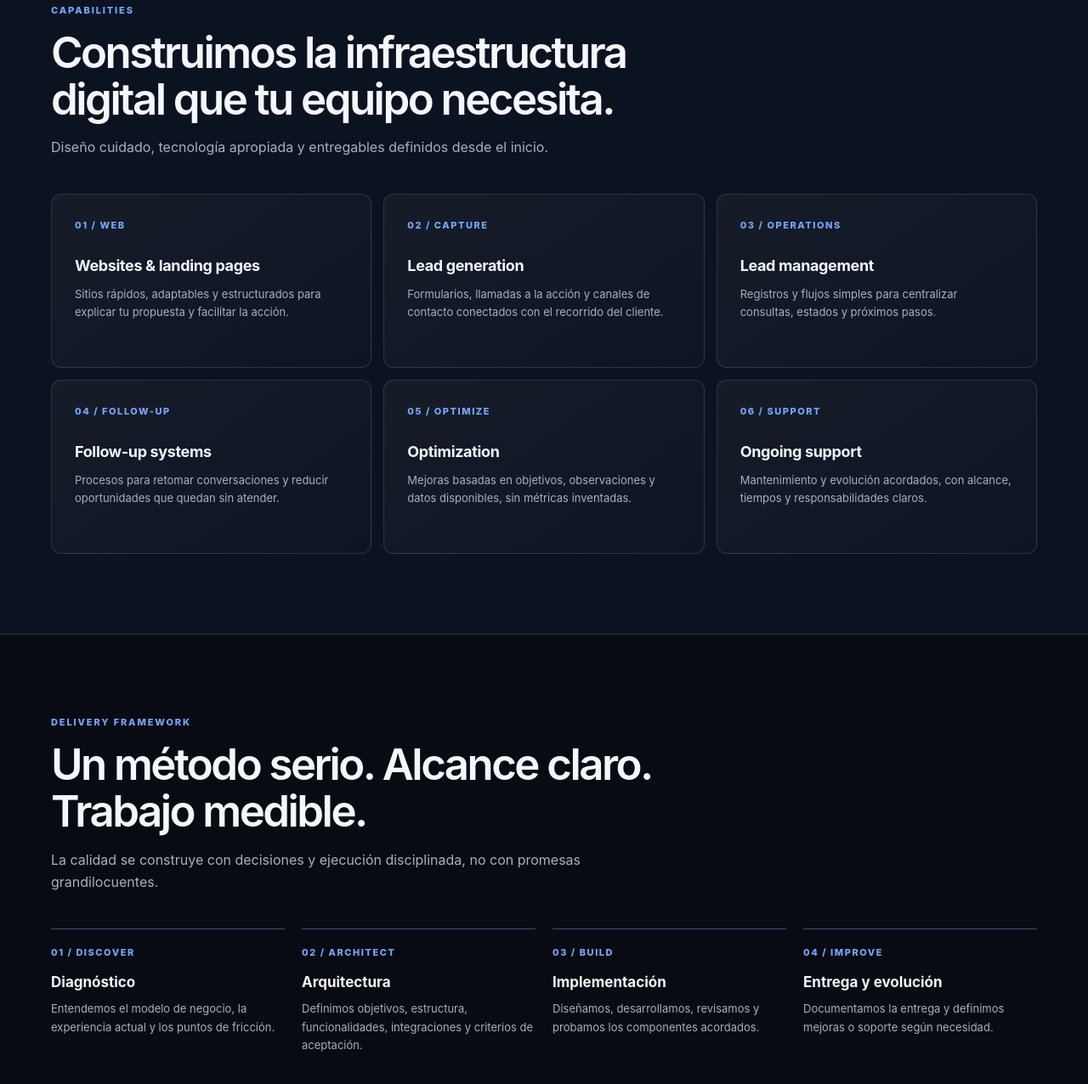
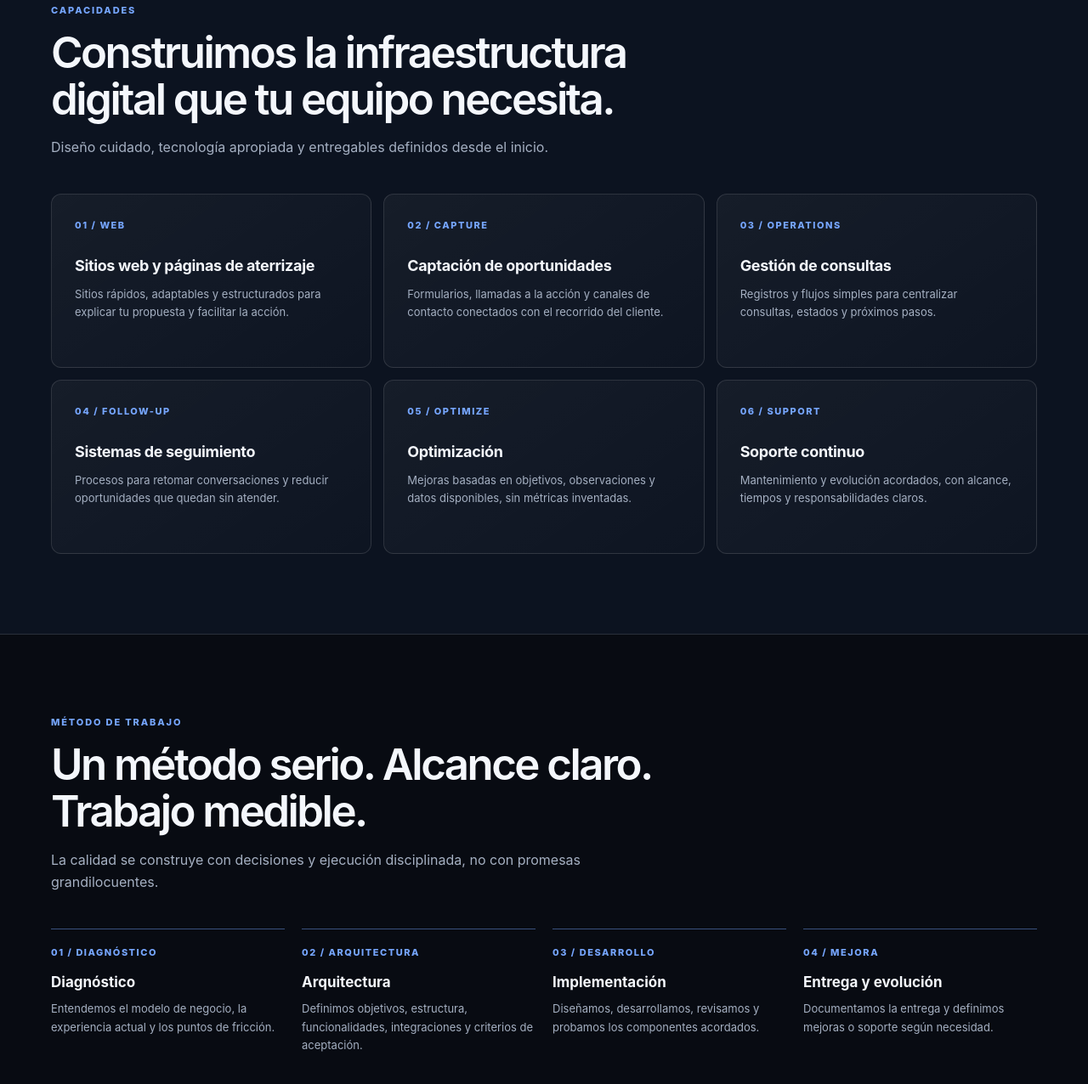
Before and after one commit to Facuk27/Digital-studio-web-, a plain HTML site: page index-es.html in a window 1280 px wide. Shown: the part 1482-2758 px from the top of the page at 85% size. Drawn offline with Linux system fonts and the light colour scheme.

Commit message:
Polish Spanish homepage localization and industry labels

```diff
--- a/index-es.html
+++ b/index-es.html
@@ -24,24 +24,24 @@ section{padding:94px 0}.intro{max-width:720px;margin-bottom:42px}.intro h2,.spli
 <a class="skip" href="#contenido">Saltar al contenido</a>
 <header><div class="wrap nav"><a class="brand" href="#" aria-label="Digital Studio Web, inicio">DIGITAL <b>STUDIO</b> WEB</a><nav class="links" aria-label="Navegación principal"><a href="#sistema">Sistema 360</a><a href="#capacidades">Capacidades</a><a href="#metodo">Método</a><a href="#sectores">Sectores</a><a href="#preguntas">FAQ</a></nav><div class="navright"><a class="lang" href="index.html" lang="en">EN</a><a class="btn nav-cta" href="#contacto">Hablemos ↗</a></div></div></header>
 <main id="contenido">
-<section class="hero"><div class="wrap"><div class="eyebrow">Digital systems for business growth</div><h1>Convertí tu presencia digital en un <span class="accent">sistema de crecimiento.</span></h1><p>Diseñamos experiencias web y procesos de captación y seguimiento que ayudan a las empresas a presentar mejor su propuesta, organizar oportunidades y operar con más claridad.</p><div class="actions"><a class="btn" href="mailto:contacto.digitalstudioweb@gmail.com?subject=Diagnostico%20digital%20-%20Digital%20Studio%20Web">Solicitar diagnóstico ↗</a><a class="btn ghost" href="#sistema">Explorar el sistema</a></div><div class="proofline"><span>Estrategia y diseño</span><span>Desarrollo web</span><span>Captación y seguimiento</span><span>Atención global y remota</span></div></div></section>
+<section class="hero"><div class="wrap"><div class="eyebrow">Sistemas digitales para impulsar negocios</div><h1>Convertí tu presencia digital en un <span class="accent">sistema de crecimiento.</span></h1><p>Diseñamos experiencias web y procesos de captación y seguimiento que ayudan a las empresas a presentar mejor su propuesta, organizar oportunidades y operar con más claridad.</p><div class="actions"><a class="btn" href="mailto:contacto.digitalstudioweb@gmail.com?subject=Diagnostico%20digital%20-%20Digital%20Studio%20Web">Solicitar diagnóstico ↗</a><a class="btn ghost" href="#sistema">Explorar el sistema</a></div><div class="proofline"><span>Estrategia y diseño</span><span>Desarrollo web</span><span>Captación y seguimiento</span><span>Atención global y remota</span></div></div></section>
 <section id="sistema"><div class="wrap split"><div><div class="kicker">Client System 360</div><h2>De la primera visita al próximo paso comercial.</h2><p>Una web es solo una parte de la experiencia. Conectamos la presentación de tu empresa con herramientas prácticas para recibir, ordenar y dar seguimiento a las consultas. El alcance se adapta a tu operación; no vendemos automatizaciones innecesarias.</p></div><div class="system"><h3>Un sistema. Cuatro componentes.</h3><p>Una arquitectura digital pensada para trabajar como un conjunto.</p><ul class="checklist"><li>Presencia web y páginas enfocadas en conversión</li><li>Captación mediante formularios y canales de contacto</li><li>Registro y organización de oportunidades</li><li>Procesos de seguimiento y mejora continua</li></ul><p style="margin:22px 0 0"><a class="btn ghost" href="system-demo.html">Ver demo general ↗</a><a class="btn ghost" href="real-estate-demo.html">Ver demo inmobiliaria ↗</a></p></div></div></section>
-<section class="darkband" id="capacidades"><div class="wrap"><div class="intro"><div class="kicker">Capabilities</div><h2>Construimos la infraestructura digital que tu equipo necesita.</h2><p>Diseño cuidado, tecnología apropiada y entregables definidos desde el inicio.</p></div><div class="cards">
-<article class="card"><div class="num">01 / WEB</div><h3>Websites & landing pages</h3><p>Sitios rápidos, adaptables y estructurados para explicar tu propuesta y facilitar la acción.</p></article>
-<article class="card"><div class="num">02 / CAPTURE</div><h3>Lead generation</h3><p>Formularios, llamadas a la acción y canales de contacto conectados con el recorrido del cliente.</p></article>
-<article class="card"><div class="num">03 / OPERATIONS</div><h3>Lead management</h3><p>Registros y flujos simples para centralizar consultas, estados y próximos pasos.</p></article>
-<article class="card"><div class="num">04 / FOLLOW-UP</div><h3>Follow-up systems</h3><p>Procesos para retomar conversaciones y reducir oportunidades que quedan sin atender.</p></article>
-<article class="card"><div class="num">05 / OPTIMIZE</div><h3>Optimization</h3><p>Mejoras basadas en objetivos, observaciones y datos disponibles, sin métricas inventadas.</p></article>
-<article class="card"><div class="num">06 / SUPPORT</div><h3>Ongoing support</h3><p>Mantenimiento y evolución acordados, con alcance, tiempos y responsabilidades claros.</p></article>
+<section class="darkband" id="capacidades"><div class="wrap"><div class="intro"><div class="kicker">Capacidades</div><h2>Construimos la infraestructura digital que tu equipo necesita.</h2><p>Diseño cuidado, tecnología apropiada y entregables definidos desde el inicio.</p></div><div class="cards">
+<article class="card"><div class="num">01 / WEB</div><h3>Sitios web y páginas de aterrizaje</h3><p>Sitios rápidos, adaptables y estructurados para explicar tu propuesta y facilitar la acción.</p></article>
+<article class="card"><div class="num">02 / CAPTURE</div><h3>Captación de oportunidades</h3><p>Formularios, llamadas a la acción y canales de contacto conectados con el recorrido del cliente.</p></article>
+<article class="card"><div class="num">03 / OPERATIONS</div><h3>Gestión de consultas</h3><p>Registros y flujos simples para centralizar consultas, estados y próximos pasos.</p></article>
+<article class="card"><div class="num">04 / FOLLOW-UP</div><h3>Sistemas de seguimiento</h3><p>Procesos para retomar conversaciones y reducir oportunidades que quedan sin atender.</p></article>
+<article class="card"><div class="num">05 / OPTIMIZE</div><h3>Optimización</h3><p>Mejoras basadas en objetivos, observaciones y datos disponibles, sin métricas inventadas.</p></article>
+<article class="card"><div class="num">06 / SUPPORT</div><h3>Soporte continuo</h3><p>Mantenimiento y evolución acordados, con alcance, tiempos y responsabilidades claros.</p></article>
 </div></div></section>
-<section id="metodo"><div class="wrap"><div class="intro"><div class="kicker">Delivery framework</div><h2>Un método serio. Alcance claro. Trabajo medible.</h2><p>La calidad se construye con decisiones y ejecución disciplinada, no con promesas grandilocuentes.</p></div><div class="steps">
-<div class="step"><div class="num">01 / DISCOVER</div><h3>Diagnóstico</h3><p>Entendemos el modelo de negocio, la experiencia actual y los puntos de fricción.</p></div>
-<div class="step"><div class="num">02 / ARCHITECT</div><h3>Arquitectura</h3><p>Definimos objetivos, estructura, funcionalidades, integraciones y criterios de aceptación.</p></div>
-<div class="step"><div class="num">03 / BUILD</div><h3>Implementación</h3><p>Diseñamos, desarrollamos, revisamos y probamos los componentes acordados.</p></div>
-<div class="step"><div class="num">04 / IMPROVE</div><h3>Entrega y evolución</h3><p>Documentamos la entrega y definimos mejoras o soporte según necesidad.</p></div>
+<section id="metodo"><div class="wrap"><div class="intro"><div class="kicker">Método de trabajo</div><h2>Un método serio. Alcance claro. Trabajo medible.</h2><p>La calidad se construye con decisiones y ejecución disciplinada, no con promesas grandilocuentes.</p></div><div class="steps">
+<div class="step"><div class="num">01 / DIAGNÓSTICO</div><h3>Diagnóstico</h3><p>Entendemos el modelo de negocio, la experiencia actual y los puntos de fricción.</p></div>
+<div class="step"><div class="num">02 / ARQUITECTURA</div><h3>Arquitectura</h3><p>Definimos objetivos, estructura, funcionalidades, integraciones y criterios de aceptación.</p></div>
+<div class="step"><div class="num">03 / DESARROLLO</div><h3>Implementación</h3><p>Diseñamos, desarrollamos, revisamos y probamos los componentes acordados.</p></div>
+<div class="step"><div class="num">04 / MEJORA</div><h3>Entrega y evolución</h3><p>Documentamos la entrega y definimos mejoras o soporte según necesidad.</p></div>
 </div></div></section>
-<section class="darkband" id="sectores"><div class="wrap split"><div><div class="kicker">Who we work with</div><h2>Para empresas donde cada consulta importa.</h2><p>Priorizamos negocios con servicios de valor, ciclos comerciales activos y necesidad real de ordenar su captación y seguimiento.</p></div><div><div class="industries"><span class="pill">Real estate</span><span class="pill">Professional services</span><span class="pill">Construction</span><span class="pill">Home services</span><span class="pill">B2B companies</span><span class="pill">Consulting</span><span class="pill">Property management</span><span class="pill">Specialist providers</span></div><p class="note">Trabajamos de forma remota con empresas de distintos mercados. La disponibilidad, integraciones y requisitos legales se evalúan por proyecto.</p></div></div></section>
-<section id="preguntas"><div class="wrap"><div class="intro"><div class="kicker">Frequently asked</div><h2>Claridad antes de empezar.</h2></div><div class="faq">
+<section class="darkband" id="sectores"><div class="wrap split"><div><div class="kicker">A quién ayudamos</div><h2>Para empresas donde cada consulta importa.</h2><p>Priorizamos negocios con servicios de valor, ciclos comerciales activos y necesidad real de ordenar su captación y seguimiento.</p></div><div><div class="industries"><span class="pill">Inmobiliarias</span><span class="pill">Servicios profesionales</span><span class="pill">Construcción</span><span class="pill">Servicios para el hogar</span><span class="pill">Empresas B2B</span><span class="pill">Consultoría</span><span class="pill">Administración de propiedades</span><span class="pill">Servicios especializados</span></div><p class="note">Trabajamos de forma remota con empresas de distintos mercados. La disponibilidad, integraciones y requisitos legales se evalúan por proyecto.</p></div></div></section>
+<section id="preguntas"><div class="wrap"><div class="intro"><div class="kicker">Preguntas frecuentes</div><h2>Claridad antes de empezar.</h2></div><div class="faq">
 <article><h3>¿Trabajan con empresas fuera de Uruguay?</h3><p>Sí. El estudio está preparado para conversar y trabajar de forma remota en español e inglés. Horarios, alcance y modalidad se acuerdan en cada proyecto.</p></article>
 <article><h3>¿Garantizan más ventas o leads?</h3><p>No prometemos resultados comerciales garantizados. Diseñamos y construimos los activos y procesos acordados; el rendimiento depende también de la oferta, el mercado, el tráfico y la gestión comercial.</p></article>
 <article><h3>¿Puedo contratar solo una página web?</h3><p>Sí. Se puede comenzar con un sitio o landing page y sumar captación, organización y seguimiento cuando tenga sentido.</p></article>
@@ -49,7 +49,7 @@ section{padding:94px 0}.intro{max-width:720px;margin-bottom:42px}.intro h2,.spli
 <article><h3>¿Qué necesitan para empezar?</h3><p>Una descripción breve de tu empresa, el servicio principal, el mercado objetivo y qué te gustaría mejorar.</p></article>
 <article><h3>¿Son testimonios o proyectos de clientes?</h3><p>Las demostraciones del portfolio se identifican como conceptuales. No publicamos testimonios ni resultados de clientes sin autorización y evidencia verificable.</p></article>
 </div></div></section>
-<section class="contact" id="contacto"><div class="wrap"><div class="kicker">Start with a conversation</div><h2>El próximo paso es entender tu operación.</h2><p>Contanos qué hace tu empresa, en qué mercado opera y dónde se interrumpe hoy el recorrido entre una consulta y una oportunidad comercial. Responderemos para evaluar si podemos ayudarte.</p><a class="btn" href="mailto:contacto.digitalstudioweb@gmail.com?subject=Proyecto%20-%20Digital%20Studio%20Web&body=Empresa%3A%0AMercado%3A%0ASitio%20actual%3A%0AObjetivo%20principal%3A%0AReto%20actual%3A">Contactar al estudio ↗</a><a class="email" href="mailto:contacto.digitalstudioweb@gmail.com">contacto.digitalstudioweb@gmail.com</a></div></section>
+<section class="contact" id="contacto"><div class="wrap"><div class="kicker">Empecemos con una conversación</div><h2>El próximo paso es entender tu operación.</h2><p>Contanos qué hace tu empresa, en qué mercado opera y dónde se interrumpe hoy el recorrido entre una consulta y una oportunidad comercial. Responderemos para evaluar si podemos ayudarte.</p><a class="btn" href="mailto:contacto.digitalstudioweb@gmail.com?subject=Proyecto%20-%20Digital%20Studio%20Web&body=Empresa%3A%0AMercado%3A%0ASitio%20actual%3A%0AObjetivo%20principal%3A%0AReto%20actual%3A">Contactar al estudio ↗</a><a class="email" href="mailto:contacto.digitalstudioweb@gmail.com">contacto.digitalstudioweb@gmail.com</a></div></section>
 </main>
-<footer class="footer"><div class="wrap foot"><span>© 2026 Digital Studio Web. Todos los derechos reservados.</span><div class="footlinks"><a href="privacy.html">Privacidad</a><a href="index.html">English</a><a href="mailto:contacto.digitalstudioweb@gmail.com">Contacto</a></div><span>Remote-first · Worldwide</span></div></footer>
+<footer class="footer"><div class="wrap foot"><span>© 2026 Digital Studio Web. Todos los derechos reservados.</span><div class="footlinks"><a href="privacy.html">Privacidad</a><a href="index.html">English</a><a href="mailto:contacto.digitalstudioweb@gmail.com">Contacto</a></div><span>Trabajo remoto · Mercado global</span></div></footer>
 </body></html>
```
